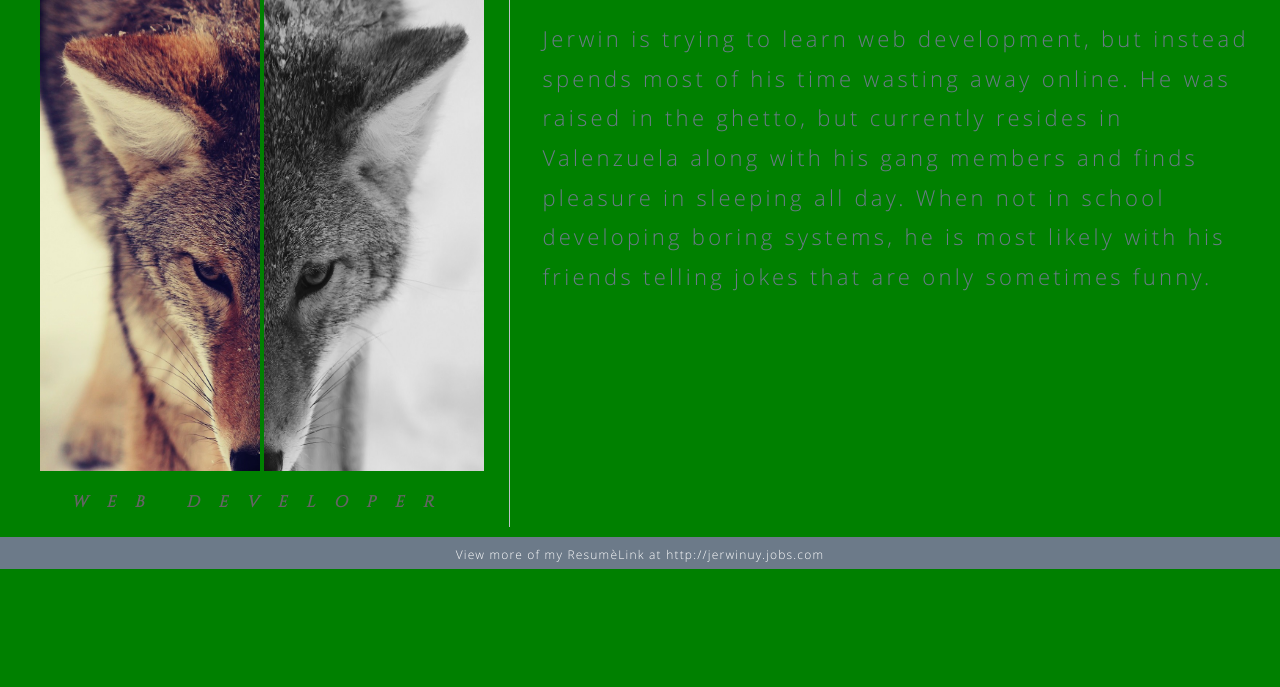
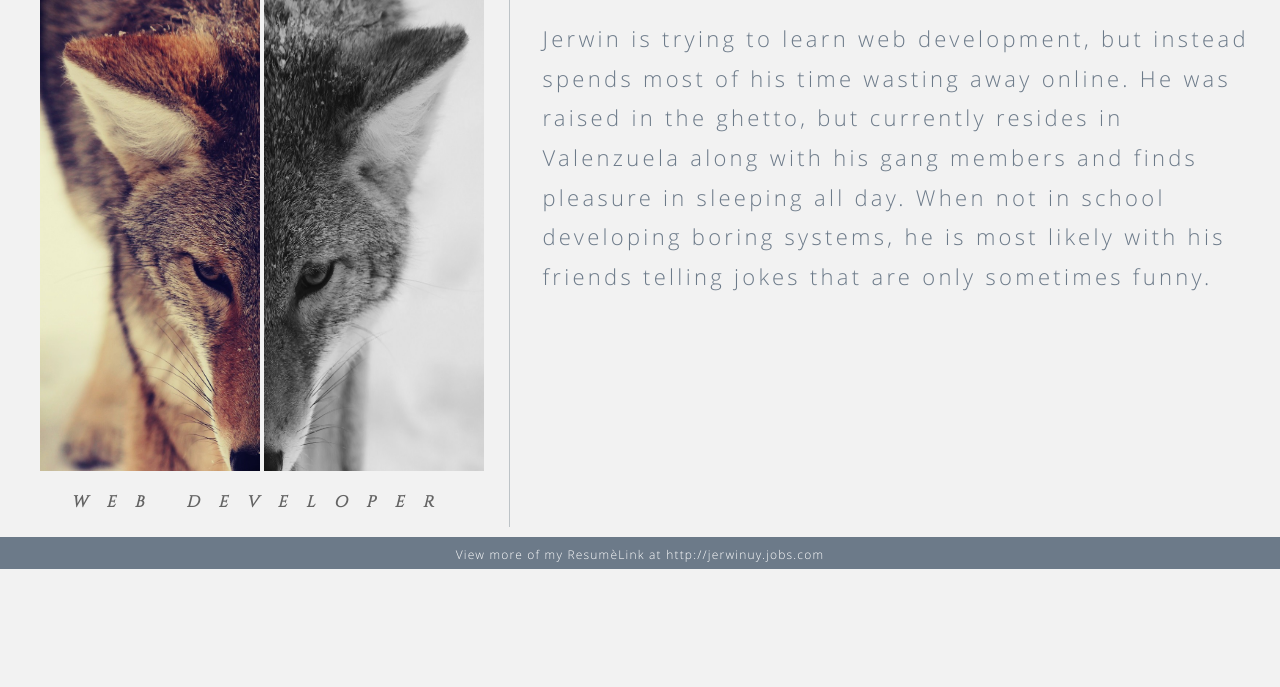
Before and after one commit to Potatopology/git-for-noobs, a plain HTML site: page index.html in a window 1280 px wide. Shown: the part 113-800 px from the top of the page. Drawn offline with Linux system fonts and the light colour scheme.

Commit message:
Returned background color from green to gray

```diff
--- a/css/main.css
+++ b/css/main.css
@@ -2,8 +2,7 @@
 body {
 	margin: 0px 0px 0px 0px;
 	font-family: 'open_sansregular', Segoe UI, sans-serif;
-	/*background-color: #f2f2f2; */
-	background-color: green;
+	background-color: #f2f2f2;
 }
 
 /*-- fonts styles --*/
```
